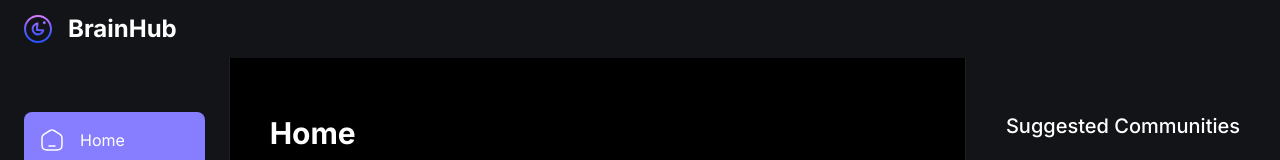
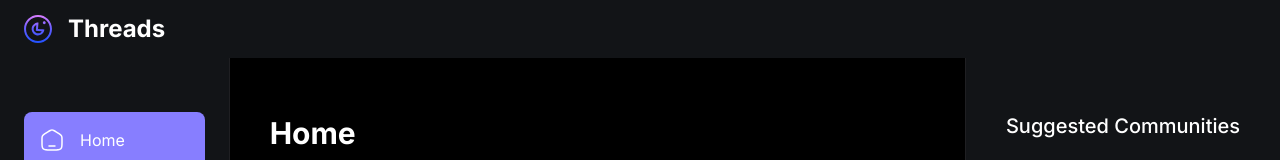
Before and after one commit to shreejeshballal/Brainhub, a Next.js app: page / in a window 1280 px wide. Shown: the top 160 px of the page. Built offline with nearby package versions, Linux system fonts and the light colour scheme; no server answers.

Commit message:
fix: File bug limit error, app name typo

```diff
--- a/app/layout.tsx
+++ b/app/layout.tsx
@@ -3,8 +3,8 @@
 import { ClerkProvider } from "@clerk/nextjs";
 
 export const metadata = {
-  title: "BrainHub",
-  description: "A Next.js 14 Threads clone",
+  title: "Threads",
+  description: "A Next.js 14 social media application",
 };
 
 const inter = Inter({ subsets: ["latin"] });
--- a/components/shared/Topbar.tsx
+++ b/components/shared/Topbar.tsx
@@ -8,9 +8,7 @@
     <nav className="topbar">
       <Link href="/" className="flex items-center gap-4">
         <Image src="/assets/logo.svg" alt="logo" width={28} height={28} />
-        <p className="text-heading3-bold text-light-1 max-xs:hidden">
-          BrainHub
-        </p>
+        <p className="text-heading3-bold text-light-1 max-xs:hidden">Threads</p>
       </Link>
       <div className="flex items-center gap-1">
         <div className="block md:hidden">
--- a/middleware.ts
+++ b/middleware.ts
@@ -1,7 +1,7 @@
 import { authMiddleware } from "@clerk/nextjs";
 
 export default authMiddleware({
-  publicRoutes: ["/", "/api/webhook/clerk"],
+  publicRoutes: ["/", "/api/webhook/clerk", "/api/uploadthing"],
   ignoredRoutes: ["/api/webhook/clerk"],
 });
 export const config = {
--- a/next.config.mjs
+++ b/next.config.mjs
@@ -1,5 +1,10 @@
 /** @type {import('next').NextConfig} */
 const nextConfig = {
+    experimental: {
+        serverActions: {
+            bodySizeLimit: '10mb',
+        },
+    },
     images: {
         remotePatterns: [
             {
```
